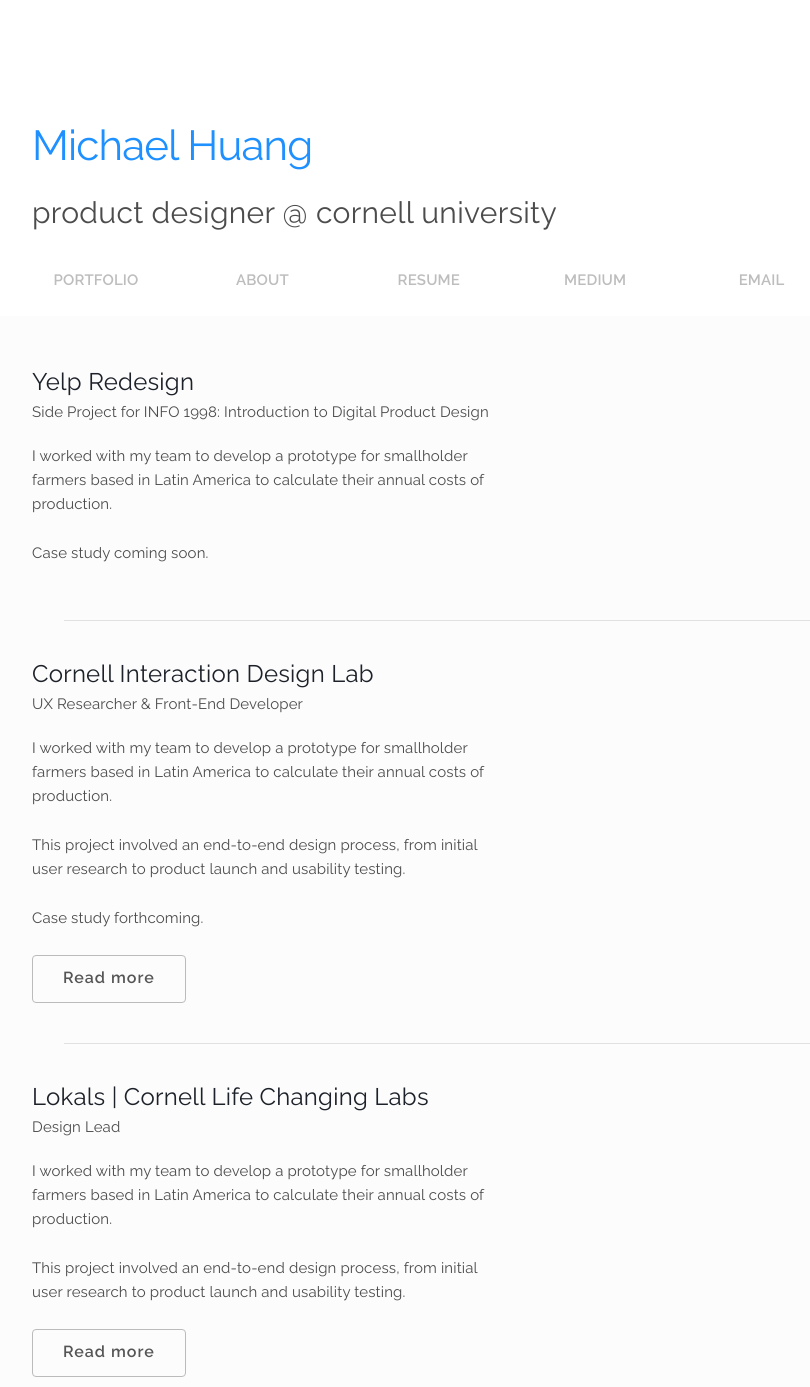
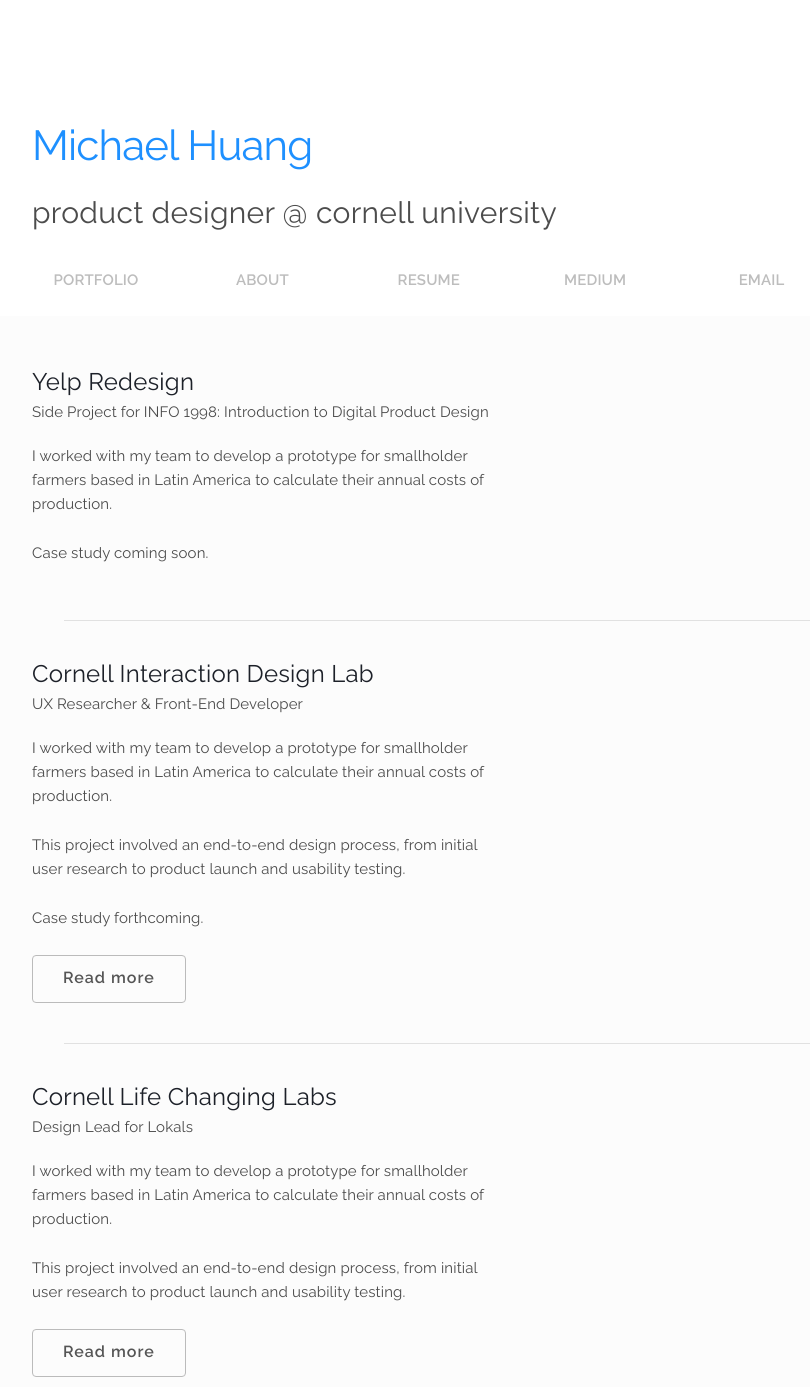
Before and after one commit to michaelhuangmk/michaelhuangmk.github.io, a Jekyll site: the page built from index.md, in a window 1280 px wide. Shown: the whole page, without its empty margins (128-938 px from the left). Built offline with Jekyll 4.4.1, drawn with Linux system fonts in a browser that asks for light colours.

Commit message:
Minor Fixes
Links, formatting

```diff
--- a/_layouts/about.html
+++ b/_layouts/about.html
@@ -9,7 +9,7 @@
                 <h6>Hi there!</h6>
                 <p>I'm Michael, a sophomore studying Information Science at Cornell, with concentrations in User Experience, Interactive Technologies, and Behavioral Science.</p>
                 <p>Although I intended to study Economics, I found a passion for product design through some great mentors and professors.</p>
-                <p>In school, I am a product designer for <a href="http://cornelldti.org/">Cornell Design & Tech Initiative</a>, the marketing chair for <a href="http://issa.infosci.cornell.edu/about.html">Cornell Information Science Student Association</a>, and a Project Coordinator for Cornell Rotaract.</p>
+                <p>In school, I am a product designer for <a href="http://cornelldti.org/">Cornell Design & Tech Initiative</a>, the marketing chair for <a href="http://issa.infosci.cornell.edu/">Cornell Information Science Student Association</a>, and an intern for <a href="http://dos.cornell.edu/asian-asian-american-center">Cornell A3C</a>.</p>
                 <p>If you would like to chat, feel free to drop me a line at <a class="u-dodgerblue" href="mailto: mh999@cornell.edu"> mh999@cornell.edu</a>. Thanks for stopping by!</p>
             </div>
             <div class="six columns">
--- a/_layouts/home.html
+++ b/_layouts/home.html
@@ -38,8 +38,8 @@
     <div class="container dd">
         <div class="row project">
             <div class="six columns">
-                <h5>Lokals | Cornell Life Changing Labs</h5>
-                <h6>Design Lead</h6>
+                <h5>Cornell Life Changing Labs</h5>
+                <h6>Design Lead for Lokals</h6>
                 <p>I worked with my team to develop a prototype for smallholder farmers based in Latin America to calculate their annual costs of production.</p>
                 <p>This project involved an end-to-end design process, from initial user research to product launch and usability testing.</p>
                 <a class="button" href="https://blog.prototypr.io/lokals-designing-experiences-for-travel-28a5c43fa523" target="_blank">Read more</a>
--- a/css/style.css
+++ b/css/style.css
@@ -72,7 +72,7 @@
 }
 
 #portfolio a{
-    color: #51A9FF;
+    color: #1eb6ff;
     font-weight: 400;
 }
 
```
